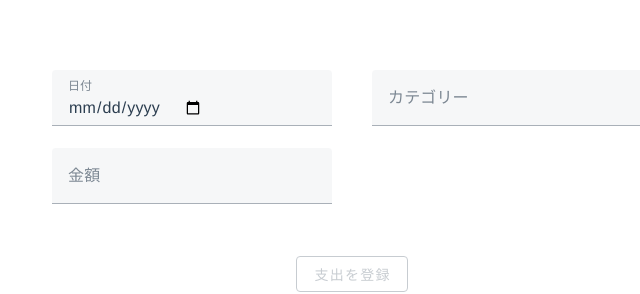
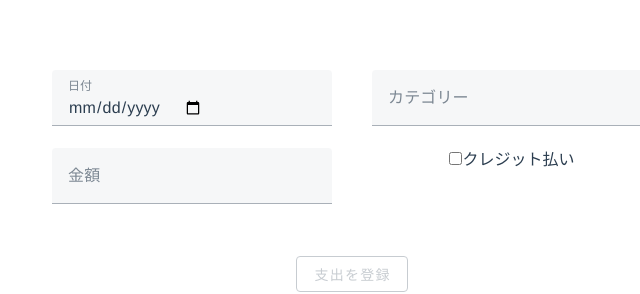
Before and after one commit to Issei0813star/save-money-app, a Vue app in the folder frontend/: page /input in a window 1280 px wide. Shown: the part 176-470 px from the top of the page, without its empty margins (288-928 px from the left). Built offline with nearby package versions, Linux system fonts and the light colour scheme.

Commit message:
クレジット払いかどうか選べる機能実装

```diff
--- a/frontend/src/components/InputTemplate.vue
+++ b/frontend/src/components/InputTemplate.vue
@@ -1,7 +1,7 @@
 <template>
   <div class="input-template">
     <div class="input-field">
-      <div class="text-field">
+      <div class="left-field">
         <v-text-field
           label="日付"
           placeholder="日付を入力"
@@ -23,13 +23,16 @@
         >
         </v-text-field>
       </div>
-      <div class="category-field">
+      <div class="right-field">
         <v-select
           :items="paymentTypeData.categories"
           label="カテゴリー"
           v-model="inputedData.category"
           :rules="categoryRule"
         ></v-select>
+
+        <input type="checkbox" v-model="isCredit" />
+        <label>クレジット払い</label>
       </div>
     </div>
     <v-btn variant="outlined" :disabled="!validateInuptedData">
@@ -83,6 +86,7 @@ export default {
             value === this.inputedData.category) ||
           '入力必須',
       ],
+      isCredit: false,
     }
   },
   computed: {
@@ -118,12 +122,12 @@ li:hover {
   margin-bottom: 30px;
 }
 
-.text-field {
+.left-field {
   width: 300px;
   padding-right: 20px;
 }
 
-.category-field {
+.right-field {
   width: 300px;
   padding-left: 20px;
 }
```
